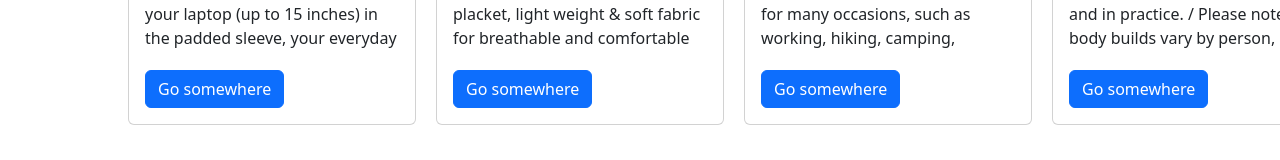
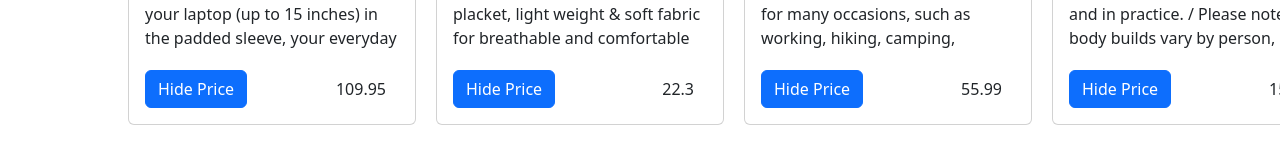
Before and after one commit to HtetWaiYan7191/react-practice, a React (Vite) app: page / in a window 1280 px wide. Shown: the part 465-625 px from the top of the page. Built offline with nearby package versions, Linux system fonts and the light colour scheme; grey boxes are pictures that could not be loaded.

Commit message:
Test the useState hook

```diff
--- a/src/components/Card.jsx
+++ b/src/components/Card.jsx
@@ -2,13 +2,31 @@ import React from 'react'
 import { useState } from 'react'
 function Card({product}) {
   const [title, setTitle] = useState(product.title);
+  const [showPrice, setShowPrice] = useState('Hide Price');
+  const [productPrice, setProductPrice] = useState(product.price);
+
+  const hidePrice = () => {
+    if(showPrice === 'Show Price') {
+      setShowPrice('Hide Price');
+      setProductPrice(product.price)
+    }
+    else {
+      setShowPrice('Show Price')
+      setProductPrice('')
+    }
+  };
+
   return (
     <div className="card" style={{width: "18rem"}}>
     <img src={product.image} className="card-img-top" alt="..."></img>
     <div className="card-body">
       <h5 className="card-title text-truncate ">{title}</h5>
       <p className="card-text">{product.description}</p>
-      <a href="#" className="btn btn-primary" onClick={() => {setTitle('new Title')}}>Go somewhere</a>
+      <div className="d-flex justify-content-between">
+      <a href="#" className="btn btn-primary" onClick={hidePrice} >{showPrice}</a>
+      <span className='btn text-end'>{productPrice}</span>
+      </div>
+
     </div>
   </div>
   )
```
